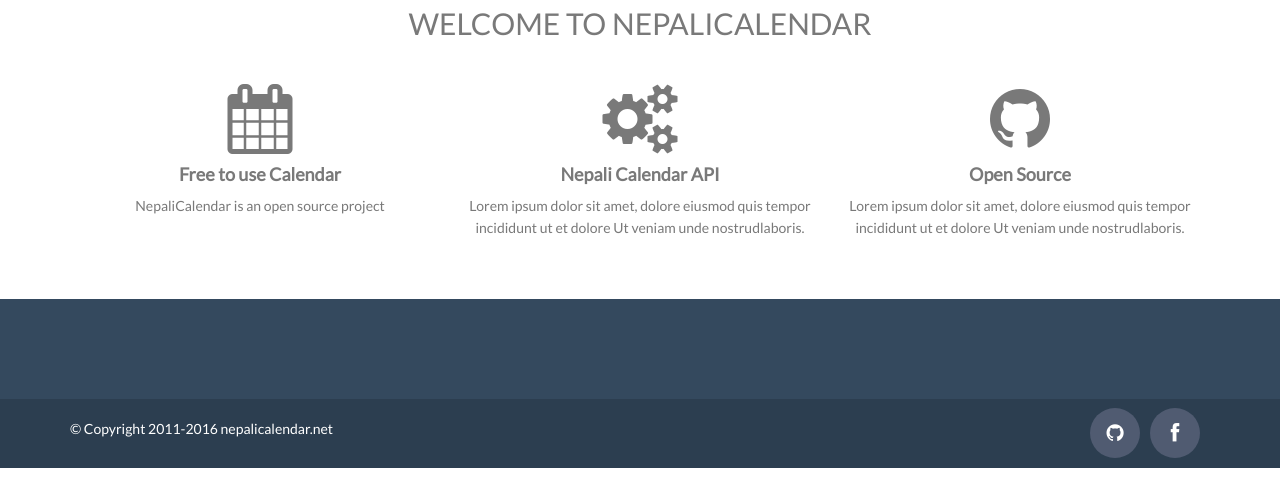
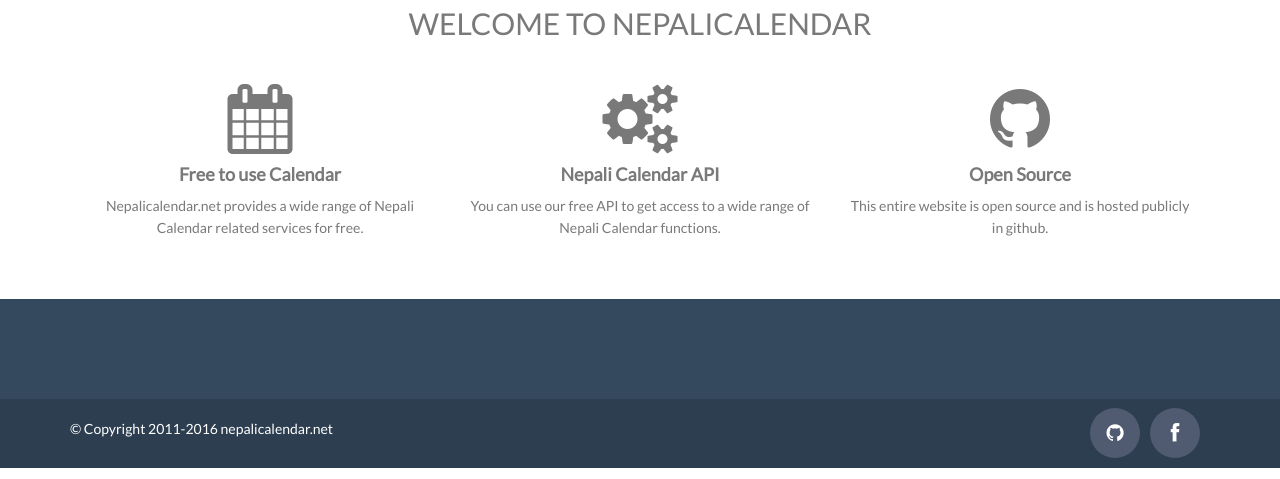
Before and after one commit to nepalicalendar/nepalicalendar.net, a Django app: page / in a window 1280 px wide. Shown: the part 139-618 px from the top of the page. Run offline with Django 3.2, Linux system fonts and the light colour scheme; some libraries are stand-ins or nearby versions.

Commit message:
Small changes

```diff
--- a/website/templates/base.html
+++ b/website/templates/base.html
@@ -3,8 +3,8 @@
   <head>
     <meta charset="utf-8">
     <meta name="viewport" content="width=device-width, initial-scale=1.0">
-    <meta name="description" content="">
-    <meta name="keywords" content="">
+    <meta name="description" content="{{ description }}">
+    <meta name="keywords" content="{{ keywords }}">
     <link rel="shortcut icon" href="{% static 'img/favicon.png' %}">
 
     <title>{{ title }} </title>
@@ -76,7 +76,7 @@
         <div class="row">
           <div class="col-lg-6 col-sm-6 pull-right">
             <ul class="social-link-footer list-unstyled">
-              <li class="flipInX"><a href="#"><i class="fa fa-facebook"></i></a></li>
+              <li class="flipInX"><a href="http://fb.com/nepalicalendar.net"><i class="fa fa-facebook"></i></a></li>
               <li class="flipInX"><a href="https://github.com/nepalicalendar/nepalicalendar.net"><i class="fa fa-github"></i></a></li>
             </ul>
           </div>
--- a/website/templates/base/home.html
+++ b/website/templates/base/home.html
@@ -17,7 +17,7 @@
             </h4>
           </div>
           <p class="text-center">
-          NepaliCalendar is an open source project
+          Nepalicalendar.net provides a wide range of Nepali Calendar related services for free.
           </p>
         </div>
 
@@ -29,7 +29,7 @@
             </h4>
           </div>
           <p class="text-center">
-          Lorem ipsum dolor sit amet, dolore eiusmod quis tempor incididunt ut et dolore Ut veniam unde nostrudlaboris.
+          You can use our free API to get access to a wide range of Nepali Calendar functions.
           </p>
         </div>
         <div class="col-md-4 col-sm-4 text-center">
@@ -40,7 +40,7 @@
             </h4>
           </div>
           <p class="text-center">
-          Lorem ipsum dolor sit amet, dolore eiusmod quis tempor incididunt ut et dolore Ut veniam unde nostrudlaboris.
+          This entire website is open source and is hosted publicly in github.
           </p>
         </div>
       </div>
```
